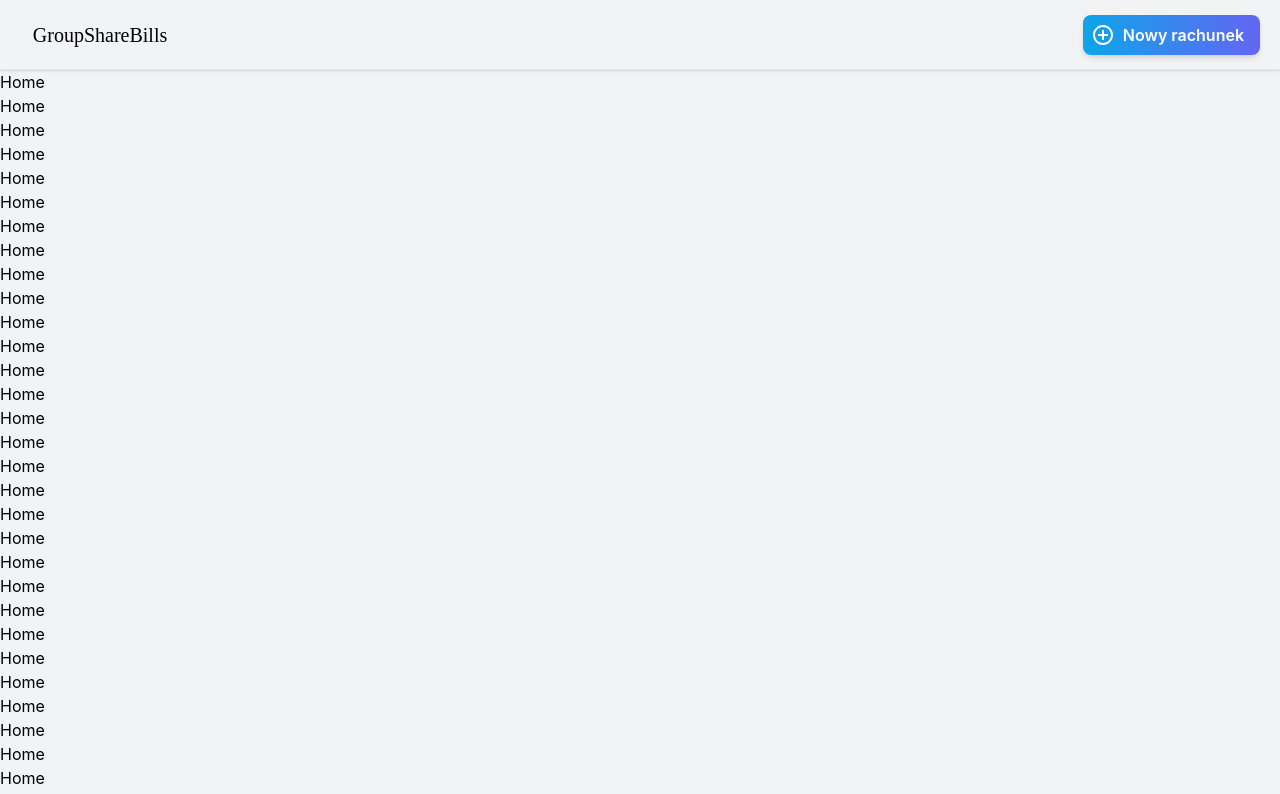
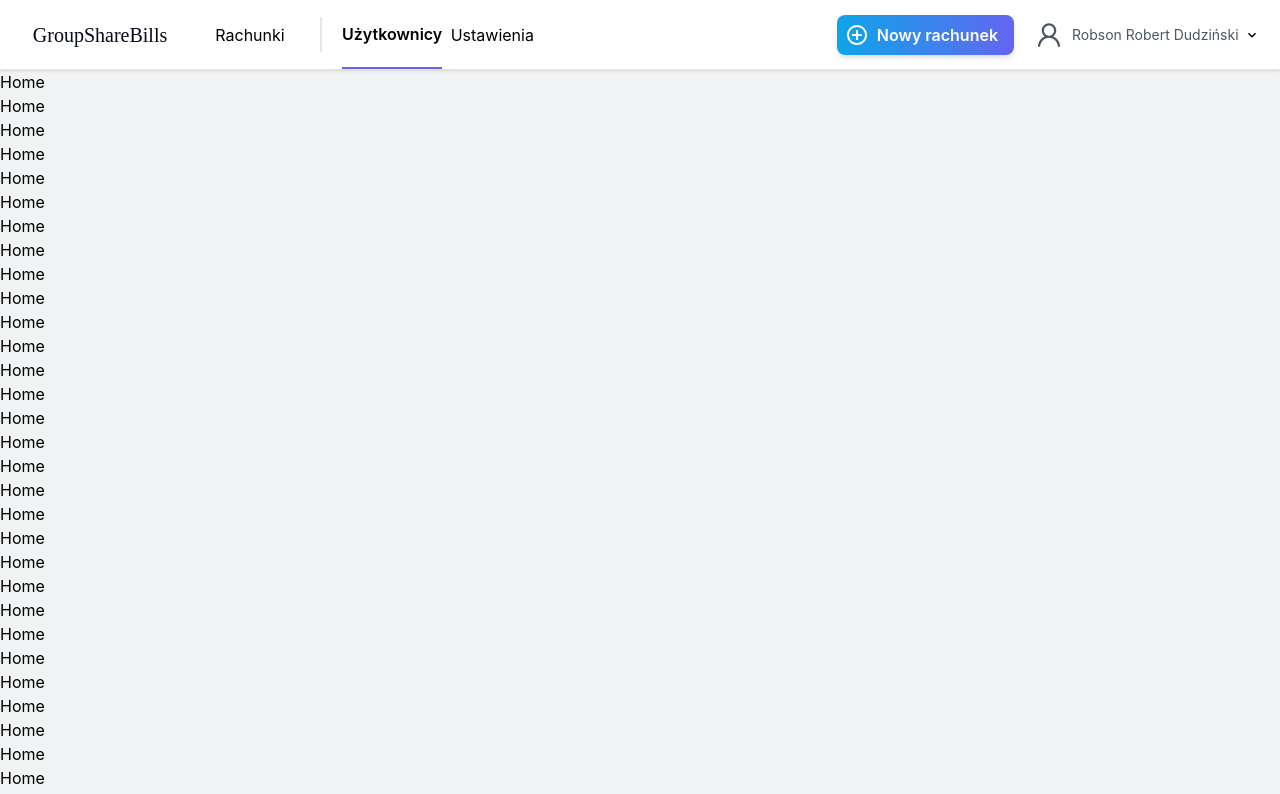
Before and after one commit to DudzinskiR/GroupShareBills, a React (Create React App) app in the folder frontend/: page / in a window 1280 px wide. Shown: the top 794 px of the page. Built offline with nearby package versions, Linux system fonts and the light colour scheme.

Commit message:
Work with navbar

```diff
--- a/frontend/src/components/button/button.tsx
+++ b/frontend/src/components/button/button.tsx
@@ -3,6 +3,7 @@ export enum Color {
   BLUE = "bg-gradient-to-r from-sky-500 to-indigo-500",
   RED = "bg-gradient-to-r from-red-500 to-rose-600",
   GREEN = "bg-gradient-to-r from-lime-500 to-lime-600",
+  PURPLE = "bg-gradient-to-r from-indigo-500 to-indigo-600 ",
 }
 
 interface props {
--- a/frontend/src/components/navbar/navbar.tsx
+++ b/frontend/src/components/navbar/navbar.tsx
@@ -1,27 +1,83 @@
 import React from "react";
-import Button, { Color } from "../button/button";
+import Button from "../button/button";
 import { BiPlusCircle } from "react-icons/bi";
+import UserMenu from "./user-menu/user-menu";
 
-const Navbar = () => {
+interface props {
+  category?: NavbarCategory[];
+}
+
+export interface NavbarCategory {
+  buttons: NavbarButton[];
+}
+
+export interface NavbarButton {
+  text: string;
+  to: string;
+  index: number;
+  active?: boolean;
+}
+
+const Navbar = ({ category }: props) => {
+  const renderButton = (item: NavbarButton, index: number) => {
     return (
-    <div className="h-[70px] border-b shadow">
-      <div className="h-full flex flex-row justify-between">
-        <div className="flex justify-center items-center w-[200px] h-full text-xl font-poppins">
+      <div
+        key={index}
+        className={`min-w-[100px] flex justify-center items-center border-indigo-500 cursor-pointer duration-150
+        ${
+          item.active
+            ? "border-b-2 font-semibold hover:text-indigo-500"
+            : "hover:text-indigo-900"
+        }
+        `}
+      >
+        {item.text}
+      </div>
+    );
+  };
+
+  const renderButtonsList = () => {
+    return (
+      <div className="flex flex-row h-full">
+        {category?.map((categoryItem, categoryIndex) => {
+          return (
+            <div key={categoryIndex} className="flex flex-row">
+              {categoryIndex !== 0 && (
+                <div className="h-full flex items-center mx-5">
+                  <div className="h-2/4 border "></div>
+                </div>
+              )}
+              {categoryItem.buttons.map((item, index) => {
+                return renderButton(item, index);
+              })}
+            </div>
+          );
+        })}
+      </div>
+    );
+  };
+
+  return (
+    <nav className="lg:h-[70px] h-[50px] border-b shadow bg-slate-950 lg:bg-white duration-150 fixed w-full">
+      <div className="h-full flex flex-row lg:justify-between justify-center max-w-[1280px] items-center m-auto">
+        <div className="flex flex-row h-full">
+          <button className="flex justify-center items-center w-[200px] h-full md:text-xl text-lg font-poppins text-white lg:text-slate-950 duration-150">
             GroupShareBills
+          </button>
+          <div className="hidden lg:block">{renderButtonsList()}</div>
         </div>
-
-        <div className="flex justify-center items-center mr-5">
+        <div className="flex justify-center items-center mr-5 gap-5">
+          <div className="hidden lg:block">
             <Button
               text="Nowy rachunek"
-            className=""
-            color={Color.BLUE}
-            enabled={true}
               leftIcon={<BiPlusCircle />}
               onClick={() => console.log(1)}
             />
           </div>
+          <UserMenu category={category} />
         </div>
       </div>
+    </nav>
   );
 };
 
--- a/frontend/src/components/navbar/user-menu/user-menu.tsx
+++ b/frontend/src/components/navbar/user-menu/user-menu.tsx
@@ -1,18 +1,192 @@
-import React from "react";
+import React, {
+  ReactElement,
+  useContext,
+  useEffect,
+  useRef,
+  useState,
+} from "react";
 import { AiOutlineUser } from "react-icons/ai";
+import { BiLogOut } from "react-icons/bi";
 import { MdOutlineKeyboardArrowDown } from "react-icons/md";
+import { GiHamburgerMenu } from "react-icons/gi";
+import { AiOutlineArrowRight } from "react-icons/ai";
+import { BiPlusCircle } from "react-icons/bi";
 
-const UserMenu = () => {
+import { UserContext } from "../../../contexts/user-context";
+import Button, { Color } from "../../button/button";
+import { NavbarButton, NavbarCategory } from "../navbar";
+
+interface props {
+  category?: NavbarCategory[];
+}
+
+const UserMenu = ({ category }: props) => {
+  const [isOpen, setOpen] = useState(false);
+  const userContext = useContext(UserContext);
+  const menuSmallRef = useRef(null);
+  const menuBigRef = useRef(null);
+
+  const logout = () => {
+    console.log("Wylogowanie");
+  };
+
+  const renderSmallMenuButton = (
+    text?: string,
+    onClick?: () => void,
+    icon?: ReactElement,
+  ) => {
+    return (
+      <div
+        className="h-[30px] flex items-center flex-row gap-2 text-md bg-white hover:bg-slate-100 px-2 py-5 duration-150 cursor-pointer"
+        onClick={onClick}
+      >
+        <div className="text-xl text-gray-600">{icon}</div>
+        <div>{text}</div>
+      </div>
+    );
+  };
+
+  const renderSmallMenu = () => {
+    return (
+      <div className="absolute top-[25px]">
+        <div className="bg-white w-[200px] p-2 rounded-lg border shadow border-indigo-500">
+          {renderSmallMenuButton("Konto", () => {}, <AiOutlineUser />)}
+          {renderSmallMenuButton("Wyloguj", logout, <BiLogOut />)}
+        </div>
+      </div>
+    );
+  };
+
+  const renderBigMenuButton = (item: NavbarButton) => {
+    return (
+      <div
+        key={item.index}
+        className="h-[50px] flex items-center bg-slate-700 hover:bg-slate-600 rounded-lg w-full mb-3 duration-150"
+      >
+        <div className="text-white font-semibold text-sm flex flex-row items-center">
+          {item.active && (
+            <div className="bg-sky-400 w-[10px] h-[50px] rounded-l absolute"></div>
+          )}
+          <div className="ml-[55px]">{item.text}</div>
+        </div>
+      </div>
+    );
+  };
+
+  const renderBigMenu = () => {
+    return (
+      <div
+        className="w-[90vw] bg-slate-800 flex rounded-lg p-4 flex-col"
+        ref={menuBigRef}
+      >
+        <div className="h-[50px] flex items-center bg-slate-700 rounded-lg w-full hover:bg-slate-600">
+          <div className="text-white font-semibold flex flex-row items-center pl-3 justify-between w-full">
+            <div className="flex flex-row items-center">
+              <div className="text-3xl">
+                <AiOutlineUser />
+              </div>
+              <div className={`text-sm ml-3 truncate w-[175px]`}>
+                <div className="truncate">{userContext.username}</div>
+              </div>
+            </div>
+            <div className="mr-5">
+              <AiOutlineArrowRight />
+            </div>
+          </div>
+        </div>
+
+        <Button
+          text="Nowy rachunek"
+          leftIcon={<BiPlusCircle />}
+          onClick={() => console.log(1)}
+          className="my-3 h-[50px]"
+        />
+
+        {category?.map((categoryItem, categoryIndex) => {
+          return (
+            <div key={categoryIndex}>
+              {categoryIndex !== 0 && (
+                <div className="w-full flex items-center justify-center mb-3">
+                  <div className="h-[1px] w-10/12 border border-slate-500"></div>
+                </div>
+              )}
+              <div key={categoryIndex}>
+                {categoryItem.buttons.map((item, index) => {
+                  return renderBigMenuButton(item);
+                })}
+              </div>
+            </div>
+          );
+        })}
+
+        <Button
+          text="Wyloguj"
+          color={Color.PURPLE}
+          className="mt-5"
+          onClick={() => console.log("Wylogowanie")}
+        />
+      </div>
+    );
+  };
+
+  const renderMenu = () => {
+    return (
+      <>
+        <div className="hidden lg:block absolute" ref={menuSmallRef}>
+          {renderSmallMenu()}
+        </div>
+        <div className="block lg:hidden absolute translate-x-[-50%] left-[50%] top-[55px]">
+          {renderBigMenu()}
+        </div>
+      </>
+    );
+  };
+
+  useEffect(() => {
+    const handleOutsideClick = (event: MouseEvent) => {
+      if (
+        menuSmallRef.current &&
+        !(menuSmallRef.current as Node).contains(event.target as Node) &&
+        menuBigRef.current &&
+        !(menuBigRef.current as Node).contains(event.target as Node)
+      ) {
+        setOpen(false);
+      }
+    };
+
+    document.addEventListener("mousedown", handleOutsideClick);
+
+    return () => {
+      document.removeEventListener("mousedown", handleOutsideClick);
+    };
+  }, []);
+
   return (
-    <div className="flex flex-row items-center gap-2 cursor-pointer select-none">
-      <div className="text-3xl text-gray-600">
-        <AiOutlineUser />
+    <>
+      <div
+        className="flex flex-row items-center gap-2 cursor-pointer select-none lg:relative duration-150"
+        onClick={() => setOpen(!isOpen)}
+      >
+        <div className="lg:flex flex-row items-center hidden">
+          <div className="text-3xl text-gray-600">
+            <AiOutlineUser />
+          </div>
+          <div className="text-gray-600 text-sm w-[180px] truncate pl-2">
+            {userContext.username}
+          </div>
+          <MdOutlineKeyboardArrowDown />
+        </div>
       </div>
-      <div className="text-gray-600 text-sm w-[180px] truncate">
-        Robert Dudziński
+
+      <div
+        className="text-white absolute right-10 md:text-3xl text-2xl cursor-pointer lg:hidden"
+        onClick={() => setOpen(!isOpen)}
+      >
+        <GiHamburgerMenu />
       </div>
-      <MdOutlineKeyboardArrowDown />
-    </div>
+
+      {isOpen && renderMenu()}
+    </>
   );
 };
 
--- a/frontend/src/layout/user-layout.tsx
+++ b/frontend/src/layout/user-layout.tsx
@@ -1,14 +1,45 @@
 import React from "react";
 import UserRoute from "../routes/user-routes";
-import Navbar from "../components/navbar/navbar";
+import Navbar, { NavbarCategory } from "../components/navbar/navbar";
 // import Sidebar from "../components/sidebar/sidebar";
+
+const userButtons: NavbarCategory[] = [
+  {
+    buttons: [
+      {
+        text: "Rachunki",
+        to: "#",
+        index: 0,
+        active: false,
+      },
+    ],
+  },
+  {
+    buttons: [
+      {
+        text: "Użytkownicy",
+        to: "#",
+        index: 1,
+        active: true,
+      },
+      {
+        text: "Ustawienia",
+        to: "#",
+        index: 2,
+        active: false,
+      },
+    ],
+  },
+];
 
 const UserLayout = () => {
   return (
     <div>
-      <Navbar />
+      <Navbar category={userButtons} />
       {/* <Sidebar /> */}
-      <UserRoute />
+      <div className="lg:pt-[70px] pt-[50px]">
+        <UserRoute />
+      </div>
     </div>
   );
 };
```
Lines whose indentation alone changed are shown as unchanged.
